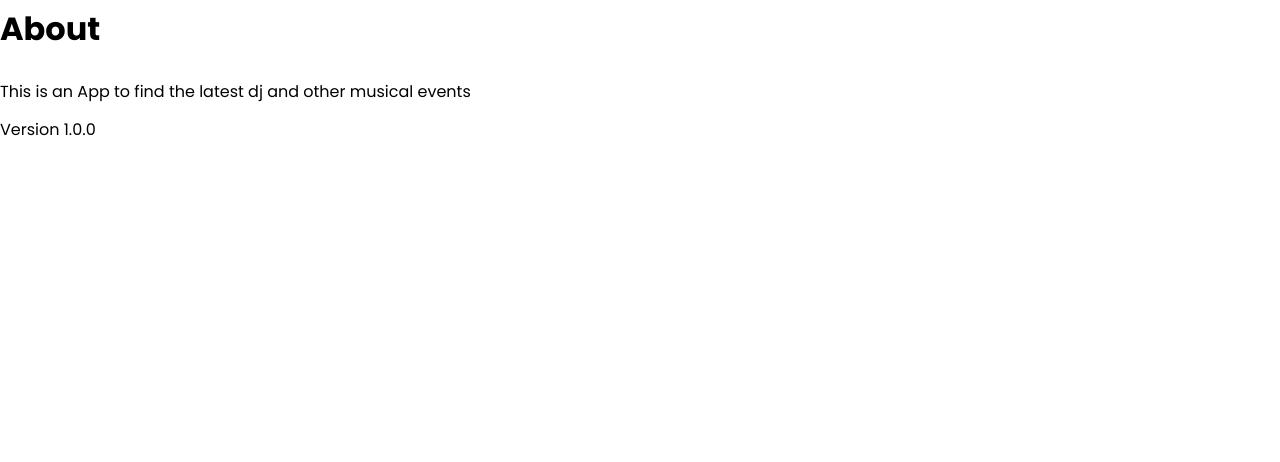
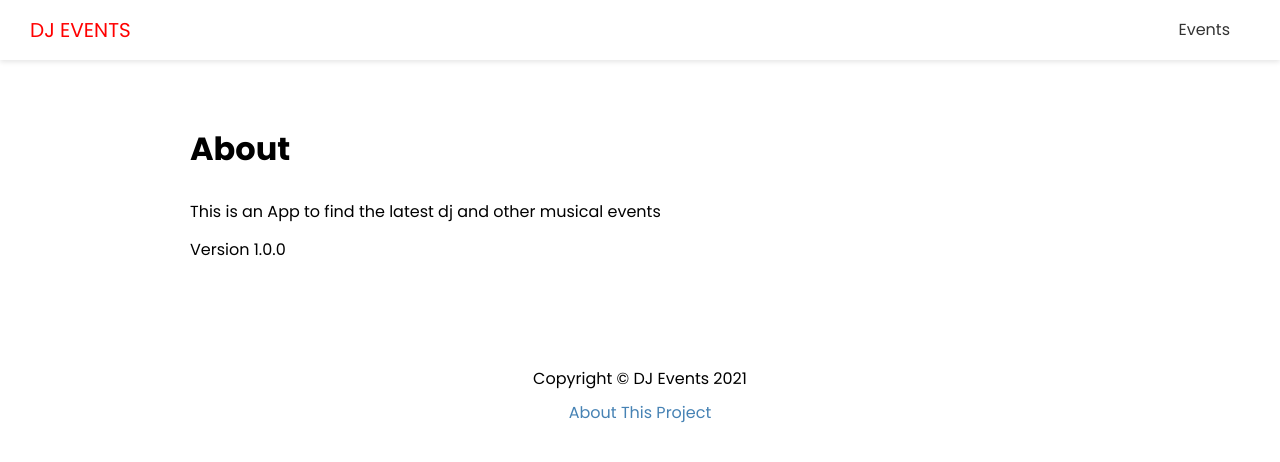
Before and after one commit to b3n3dict/Dj-Events-next-js-frondend, a Next.js app: page /about in a window 1280 px wide. Shown: the top 462 px of the page. Built offline with nearby package versions, Linux system fonts and the light colour scheme.

Commit message:
header and footer added

```diff
--- /dev/null
+++ b/components/Footer.js
@@ -0,0 +1,14 @@
+import Link from 'next/link'
+import styles from '../styles/Footer.module.css'
+const Footer = () => {
+    return (
+        <footer className={styles.footer}>
+             <p>Copyright &copy; DJ Events 2021</p>
+             <p>
+                 <Link href='/about'>About This Project </Link>
+             </p>
+        </footer>
+    )
+}
+
+export default Footer
--- /dev/null
+++ b/components/Header.js
@@ -0,0 +1,22 @@
+import Link from 'next/link'
+import styles from '../styles/Header.module.css'
+export default function Header() {
+    return (
+        <header className={styles.header}>
+         <div className={styles.logo}>
+             <Link href="/">
+                 <a>Dj Events</a>
+             </Link>
+         </div>
+            <nav>
+                <ul>
+                    <li>
+                    <Link href="/events">
+                        <a>Events</a>
+                    </Link>
+                    </li>
+                </ul>
+            </nav>
+        </header>
+    )
+}
--- a/components/Layout.js
+++ b/components/Layout.js
@@ -1,5 +1,7 @@
 import Head from 'next/head'
-
+import styles  from '../styles/Layout.module.css'
+import Header from './Header'
+import Footer from './Footer'
 const Layout = ({children,title,description,keywords}) => {
     return (
         <div>
@@ -8,7 +10,9 @@
                 <meta name='description' content={description} />
                 <meta  name='keywords' content={keywords}/>
             </Head>
-            {children}
+            <Header/>
+            <div className={styles.container}>{children}</div>
+            <Footer/>
         </div>
     )
 }
--- /dev/null
+++ b/styles/Footer.module.css
@@ -0,0 +1,8 @@
+.footer {
+    margin: 100px 0 40px;
+    text-align: center;
+  }
+
+  .footer p {
+    margin: 5px 0;
+  }
--- /dev/null
+++ b/styles/Header.module.css
@@ -0,0 +1,56 @@
+.header {
+    display: flex;
+    justify-content: space-between;
+    align-items: center;
+    background: #fff;
+    color: #333;
+    height: 60px;
+    padding: 0 30px;
+    box-shadow: 0 2px 5px rgba(0, 0, 0, 0.1);
+  }
+
+  .header a {
+    color: #333;
+    margin-right: 20px;
+  }
+
+  .header a:hover {
+    color: #000;
+  }
+  .header ul {
+    display: flex;
+    align-items: center;
+    justify-content: center;
+    list-style: none;
+  }
+
+  .logo {
+    color: red;
+    font-size: 20px;
+    text-transform: uppercase;
+  }
+
+  .logo a {
+    color: red;
+  }
+
+  @media (max-width: 768px) {
+    .header {
+      flex-direction: column;
+      height: auto;
+    }
+
+    .header ul {
+      margin: 20px 0;
+      flex-direction: column;
+      text-align: center;
+    }
+
+    .header a {
+      margin-right: 0;
+    }
+
+    .logo {
+      margin: 20px 0;
+    }
+  }
--- /dev/null
+++ b/styles/Layout.module.css
@@ -0,0 +1,5 @@
+.container {
+  margin: 60px auto;
+  max-width: 960px;
+  padding: 0 30px;
+}
```
Also changed, not shown: pages/events/[slug].js (added, +11 -0 lines), pages/events/add.js (added, +12 -0 lines), pages/events/index.js (added, +11 -0 lines), styles/Home.module.css (deleted, +0 -121 lines).
